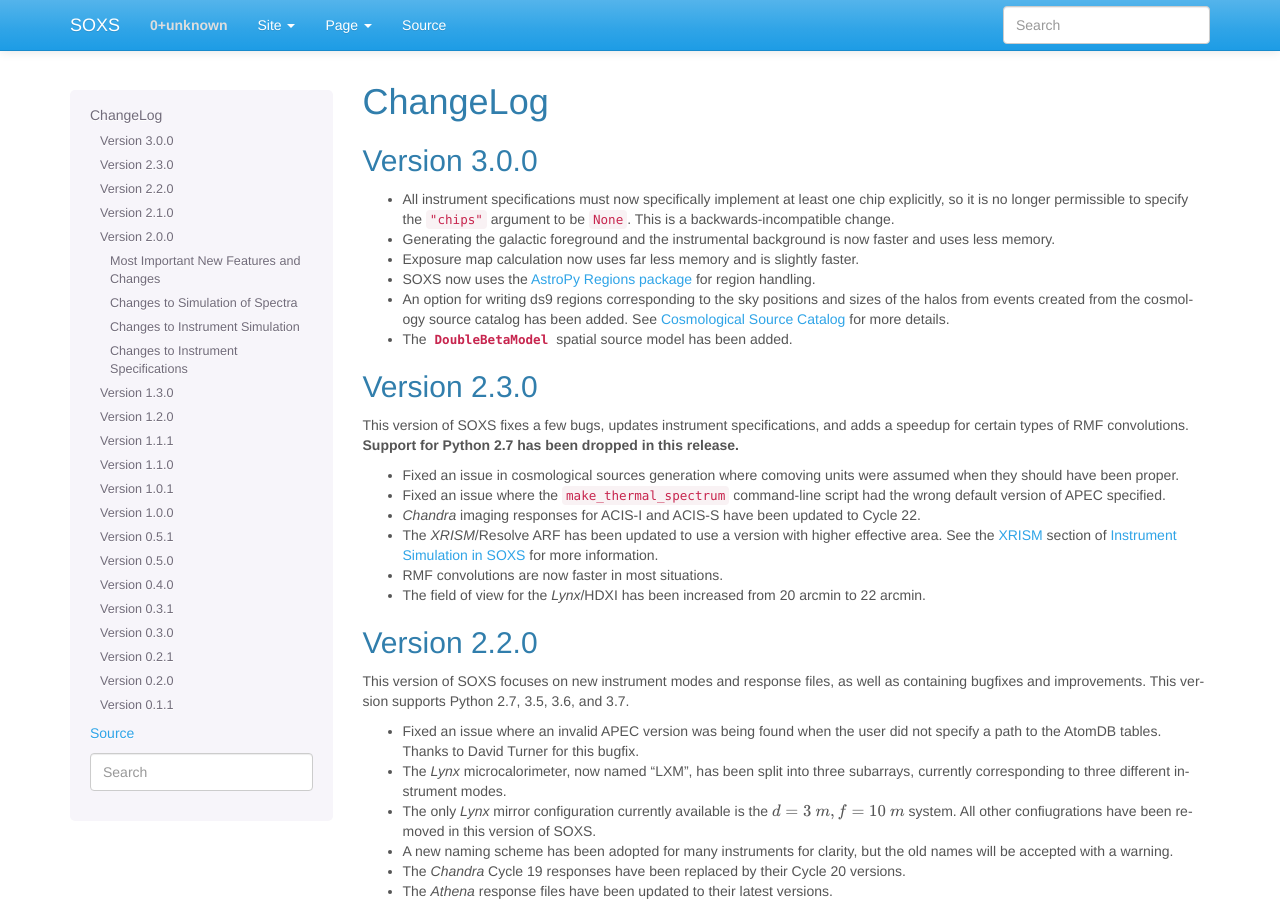
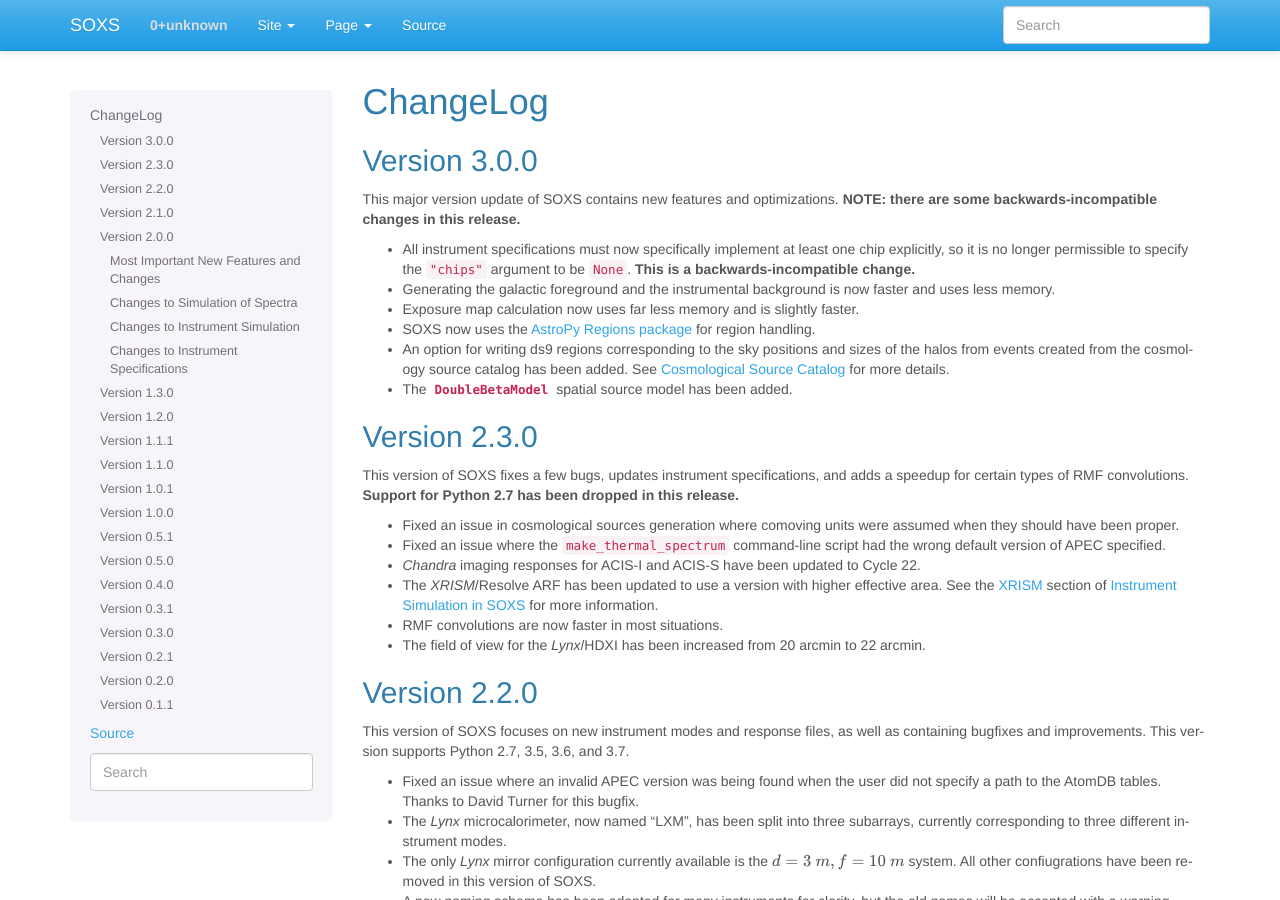
Before and after one commit to lynx-x-ray-observatory/soxs, a Sphinx documentation site: the page built from doc/source/changelog.rst, in a window 1280 px wide and 900 px high. Built offline with Sphinx 7.4.7, drawn with Linux system fonts in a browser that asks for light colours.

Commit message:
Tweak changelog

```diff
--- a/doc/source/changelog.rst
+++ b/doc/source/changelog.rst
@@ -6,9 +6,12 @@ ChangeLog
 Version 3.0.0
 -------------
 
+This major version update of SOXS contains new features and optimizations.
+**NOTE: there are some backwards-incompatible changes in this release.**
+
 * All instrument specifications must now specifically implement at least one
   chip explicitly, so it is no longer permissible to specify the ``"chips"``
-  argument to be ``None``. This is a backwards-incompatible change.
+  argument to be ``None``. **This is a backwards-incompatible change.**
 * Generating the galactic foreground and the instrumental background is now
   faster and uses less memory.
 * Exposure map calculation now uses far less memory and is slightly faster.
```
